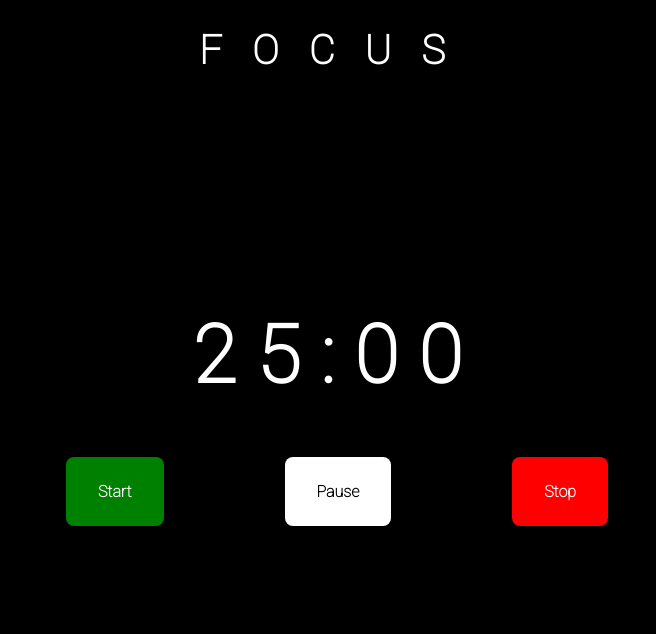
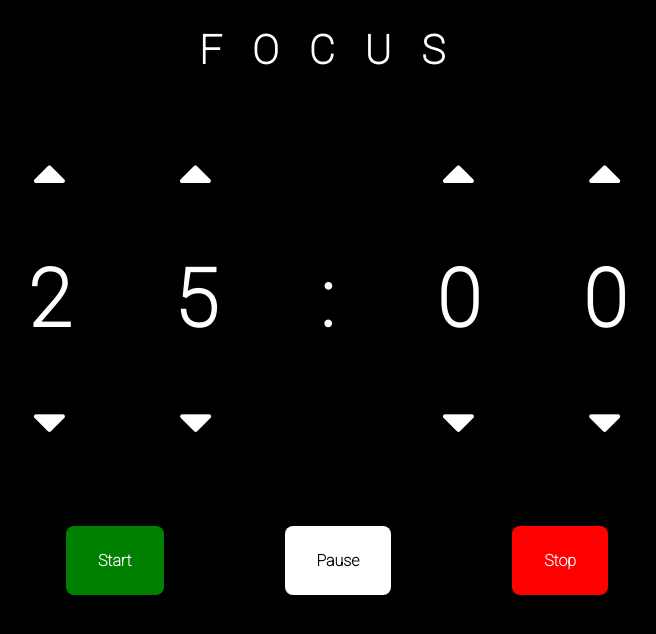
Before and after one commit to keeganl/Focus, an Electron app: page index.html in a window 800 px wide. Shown: the whole page, without its empty margins (63-719 px from the left). Drawn offline with Linux system fonts and the light colour scheme.

Commit message:
Added arrows to each number

```diff
--- a/index.html
+++ b/index.html
@@ -7,13 +7,38 @@
   <link rel="stylesheet" href="./styles.css">
   <!-- FONTS -->
   <link href="https://fonts.googleapis.com/css?family=Roboto:100" rel="stylesheet">
+  <link rel="stylesheet" href="https://use.fontawesome.com/releases/v5.3.1/css/all.css" integrity="sha384-mzrmE5qonljUremFsqc01SB46JvROS7bZs3IO2EmfFsd15uHvIt+Y8vEf7N7fWAU"
+    crossorigin="anonymous">
+
 
   <title>Document</title>
 </head>
 <body>
   <h1 id="title">FOCUS</h1>
   <div class="clock">
-    <h1 id="display">25:00</h1>
+    <div class="min1">
+      <i class="fas fa-caret-up fa-lg" style="color: #FFF"></i>
+      <h1>2</h1>
+      <i class="fas fa-caret-down fa-lg" style="color: #FFF"></i>
+    </div>
+    <div class="min1">
+      <i class="fas fa-caret-up fa-lg" style="color: #FFF"></i>
+      <h1>5</h1>
+      <i class="fas fa-caret-down fa-lg" style="color: #FFF"></i>
+    </div>
+    <div class="min1">
+      <h1>:</h1>
+    </div>
+    <div class="min1">
+      <i class="fas fa-caret-up fa-lg" style="color: #FFF"></i>
+      <h1>0</h1>
+      <i class="fas fa-caret-down fa-lg" style="color: #FFF"></i>
+    </div>
+    <div class="min1">
+      <i class="fas fa-caret-up fa-lg" style="color: #FFF"></i>
+      <h1>0</h1>
+      <i class="fas fa-caret-down fa-lg" style="color: #FFF"></i>
+    </div>
   </div>
   <div class="container">
     <div id="start" onclick="pomodoroStart()" class="controls"><h4>Start</h4></div>
--- a/styles.css
+++ b/styles.css
@@ -9,14 +9,18 @@ body {
   text-align: center;
   font-size: 2.5em;
   letter-spacing: .75em;
-  margin-bottom: 30%;
+  margin-bottom: 10%;
 }
 
 
 .clock {
+  display: flex;
+  justify-content: space-evenly;
+  align-items: center;
   text-align: center;
   letter-spacing: .5em;
   font-size: 5vw;
+  margin-bottom: 10%;
 }
 
 .container {
--- a/timer.js
+++ b/timer.js
@@ -12,9 +12,7 @@ function startTimer(duration, display) {
     if (--timer < 0) {
       timer = duration;
     }
-    endTimer(display);
   }, 1000);
-
 }
 
 function endTimer(display) {
```
